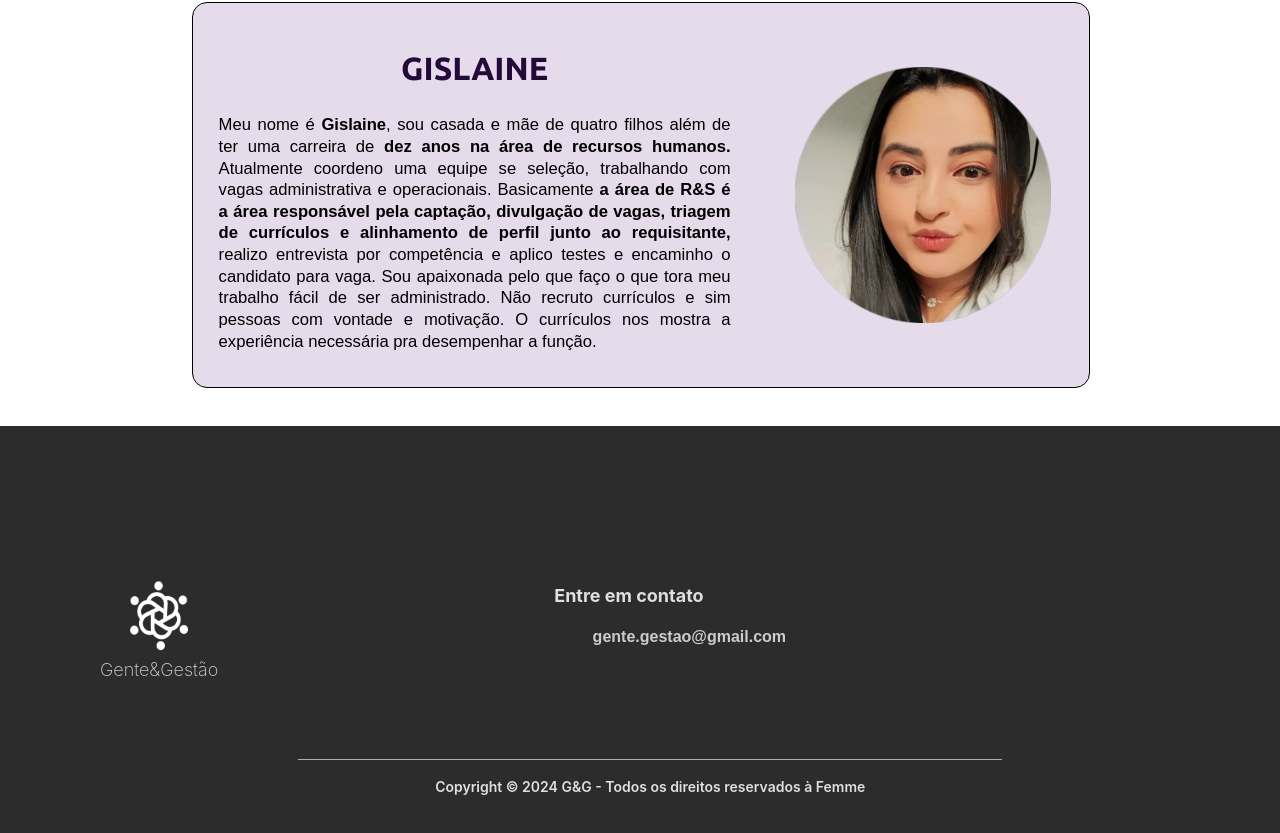
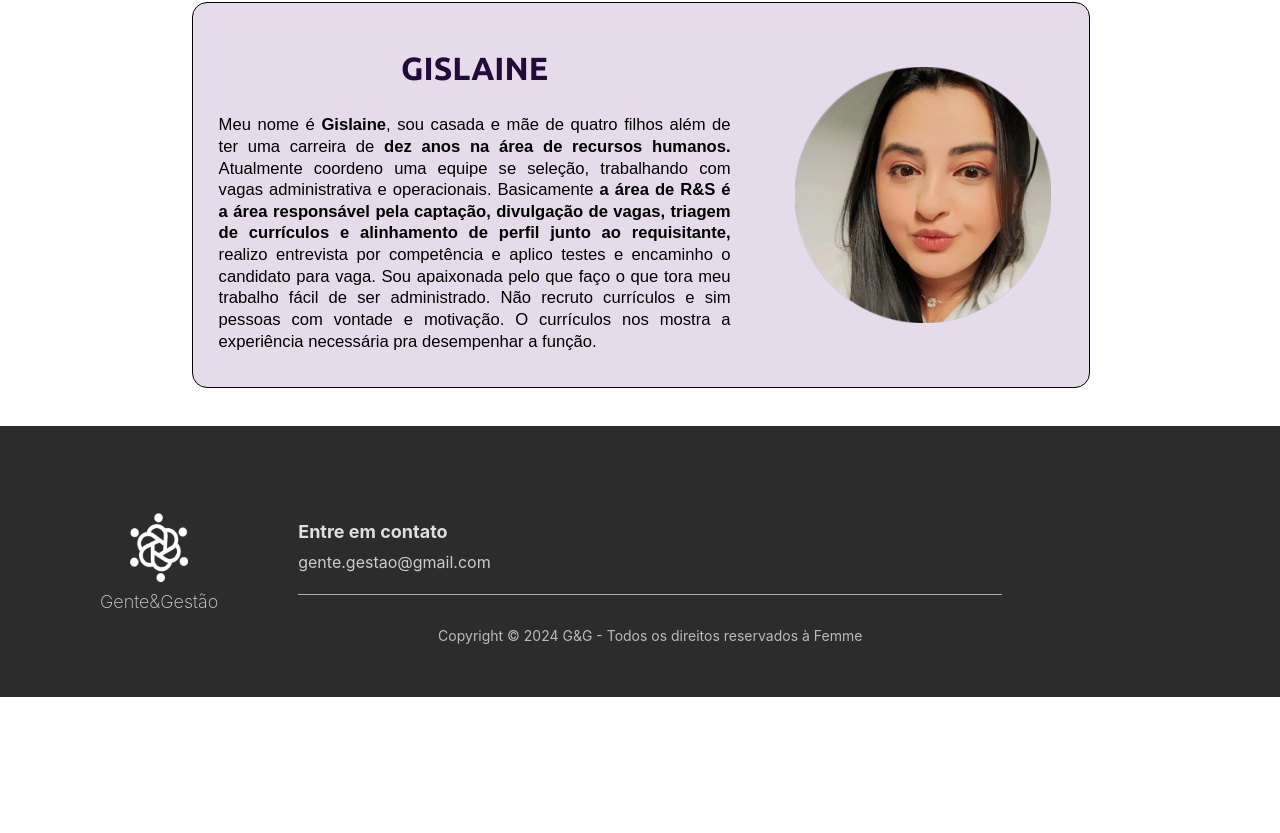
Before and after one commit to myslium/tcc-g-g, a React (Create React App) app: page /sobre in a window 1280 px wide. Shown: the part 2396-3229 px from the top of the page. After the commit the page ends 3093 px from the top, so only its background shows below. Built offline with nearby package versions, Linux system fonts and the light colour scheme; a web font is replaced by a local one.

Commit message:
vapo-footer

```diff
--- a/src/componentes/footer/index.jsx
+++ b/src/componentes/footer/index.jsx
@@ -15,8 +15,8 @@ export default function Footer() {
 
                 <div className="contact">
                     <div className="text">
-                        <h3>Entre em contato</h3>
-                        <p>gente.gestao@gmail.com</p>
+                        <h3 className='h3'>Entre em contato</h3>
+                        <p className='p'>gente.gestao@gmail.com</p>
                     </div>
                     <div className="footer-bottom">
                         <p>Copyright © 2024 G&G - Todos os direitos reservados à Femme</p>
--- a/src/componentes/footer/index.scss
+++ b/src/componentes/footer/index.scss
@@ -48,14 +48,14 @@ footer {
                 align-items: start;
                 gap: 10px;
 
-                h3 {
+                .h3 {
                     font-size: 18px;
                     margin-bottom: 0px;
                     font-weight: 700;
                     color: #e0dede;
                 }
 
-                p {
+                .p {
                     margin: 0;
                     font-size: 16px;
                     color: #ccc;
@@ -72,7 +72,7 @@ footer {
                 font-size: 14px;
                 color: #bbb;
 
-                p {
+                .p {
                     margin: 0;
                     font-weight: 600;
                     color: #e0dede;
--- a/src/pages/inicio/index.jsx
+++ b/src/pages/inicio/index.jsx
@@ -33,10 +33,10 @@ export default function Inicio() {
                     <div className="text">
                         <h1>RECRUTANDO PESSOAS E DESTACANDO TALENTOS!</h1>
                         <p>GENTE&GESTÃO tem foco onde pode causar impacto e como pode acelerar planos, pois acredita que apoiar empresas gera oportunidade e emprego</p>
-                        <Link  to='/sobre'>
+                        <Link to='/sobre'>
                             <div className='link'>
                                 <p> saiba mais</p>
-                           <img src="/assets/images/inicio/arrow.png" alt="seta" />
+                                <i class="fa-solid fa-arrow-right"></i>
                             </div>
                         </Link>
                     </div>
--- a/src/pages/inicio/index.scss
+++ b/src/pages/inicio/index.scss
@@ -66,7 +66,7 @@
 
                 h1 {
                     font-size: 2vw;
-                    width: 15vw;
+                    width: 10%;
                     margin: 0;
                 }
 
--- a/src/pages/sobregeg/index.jsx
+++ b/src/pages/sobregeg/index.jsx
@@ -25,7 +25,7 @@ export default function SobreGeG() {
 
             <hr />
 
-            <div className="text">
+            <div className="texto3">
                 <p>Profissional com mais de 10 anos de experiência nas áreas de Recursos Humanos e Administrativa, com carreira desenvolvida em empresas de pequeno e grande porte.</p>
             </div>
             <div className="textlupa">
@@ -60,9 +60,10 @@ export default function SobreGeG() {
                 <img className='gislaine' src="/assets/images/sobre/autonomo.png" alt="" />
 
             </div>
+
             </div>
 
-            <Footer/>
+   <Footer/>
 
         </div>
     )
--- a/src/pages/sobregeg/index.scss
+++ b/src/pages/sobregeg/index.scss
@@ -51,7 +51,7 @@
     }
     }
 
-    .text{
+    .texto3{
         width: 50vw;
         padding: 5vw;
         padding-left: 20vw;
@@ -199,8 +199,10 @@
 
 
 }
+
+
 @media (max-width: 768px) {
-    .text{
+    .texto3{
         p{
             text-align: center;
             text-align: justify;
--- a/src/pages/vagas/index.jsx
+++ b/src/pages/vagas/index.jsx
@@ -3,7 +3,7 @@ import './index.scss'
 import '@fortawesome/fontawesome-free/js/all.js';
 
 import Cabecalho from '../../componentes/cabeçalho'
-import Footer from '../../componentes/footer'
+import Footer from '../../componentes/footer';
 
 export default function Vagas() {
     return (
@@ -111,7 +111,7 @@ export default function Vagas() {
 
             </div>
 
-            <Footer />
+            <Footer/>
 
         </div>
     )
```
Lines whose indentation alone changed are shown as unchanged.
